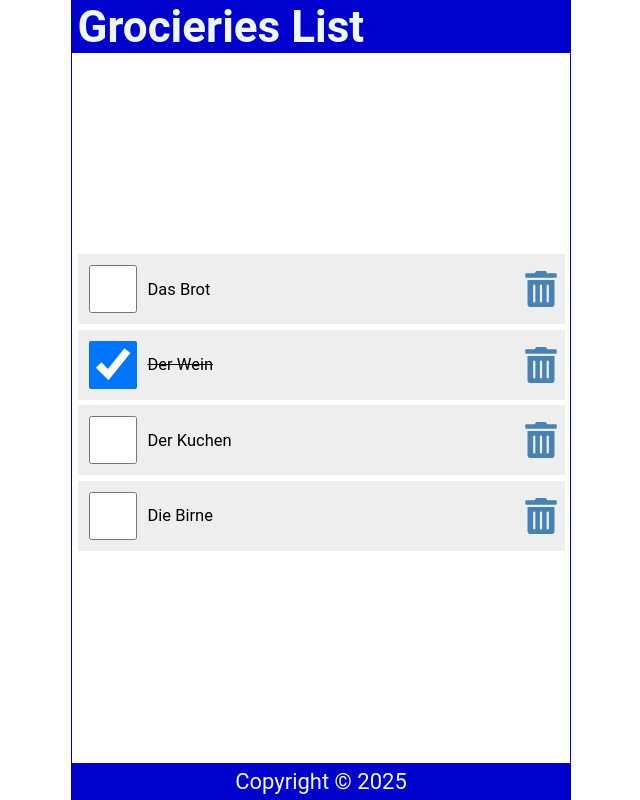
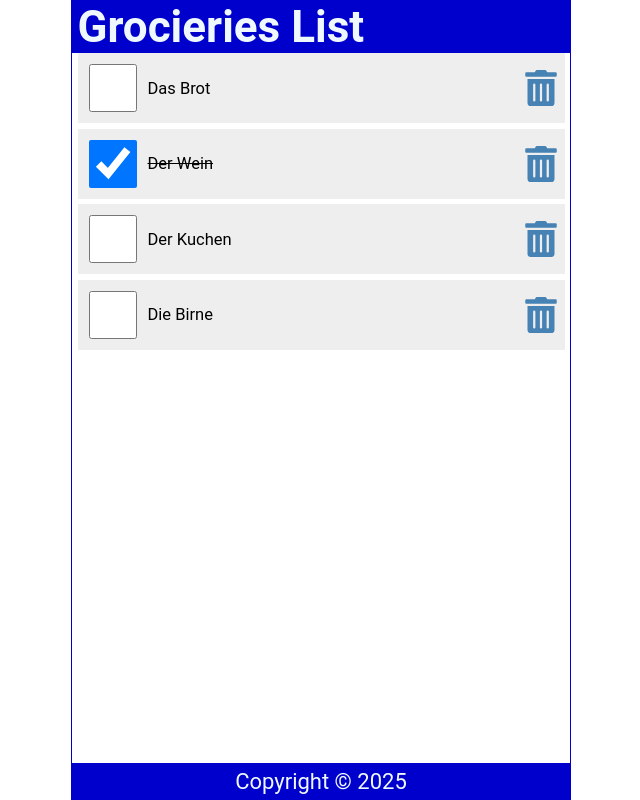
Before and after one commit to dilmurodb/react-tutorial, a React (Create React App) app: page / in a window 1280 px wide. Shown: the whole page, without its empty margins (319-959 px from the left). Built offline with nearby package versions, Linux system fonts and the light colour scheme.

Commit message:
feat: change styling for main tag in App.css

```diff
--- a/src/App.css
+++ b/src/App.css
@@ -44,7 +44,7 @@ main {
   display: flex;
   flex-direction: column;
   flex-grow: 1;
-  justify-content: center;
+  justify-content: flex-start;
   align-items: center;
   overflow-y: auto;
 }
--- a/src/Content.js
+++ b/src/Content.js
@@ -43,7 +43,8 @@ const Content = () => {
 
   return (
     <main>
-        <ul>
+        {items.length ? (
+            <ul>
             {items.map((item) => (
                 <li className="item" key={item.id}>
                     <input
@@ -62,6 +63,7 @@ const Content = () => {
                 </li>
             ))}
         </ul>
+        ) : (<h2>Your list is empty!</h2>)}
     </main>
   )
 }
```
